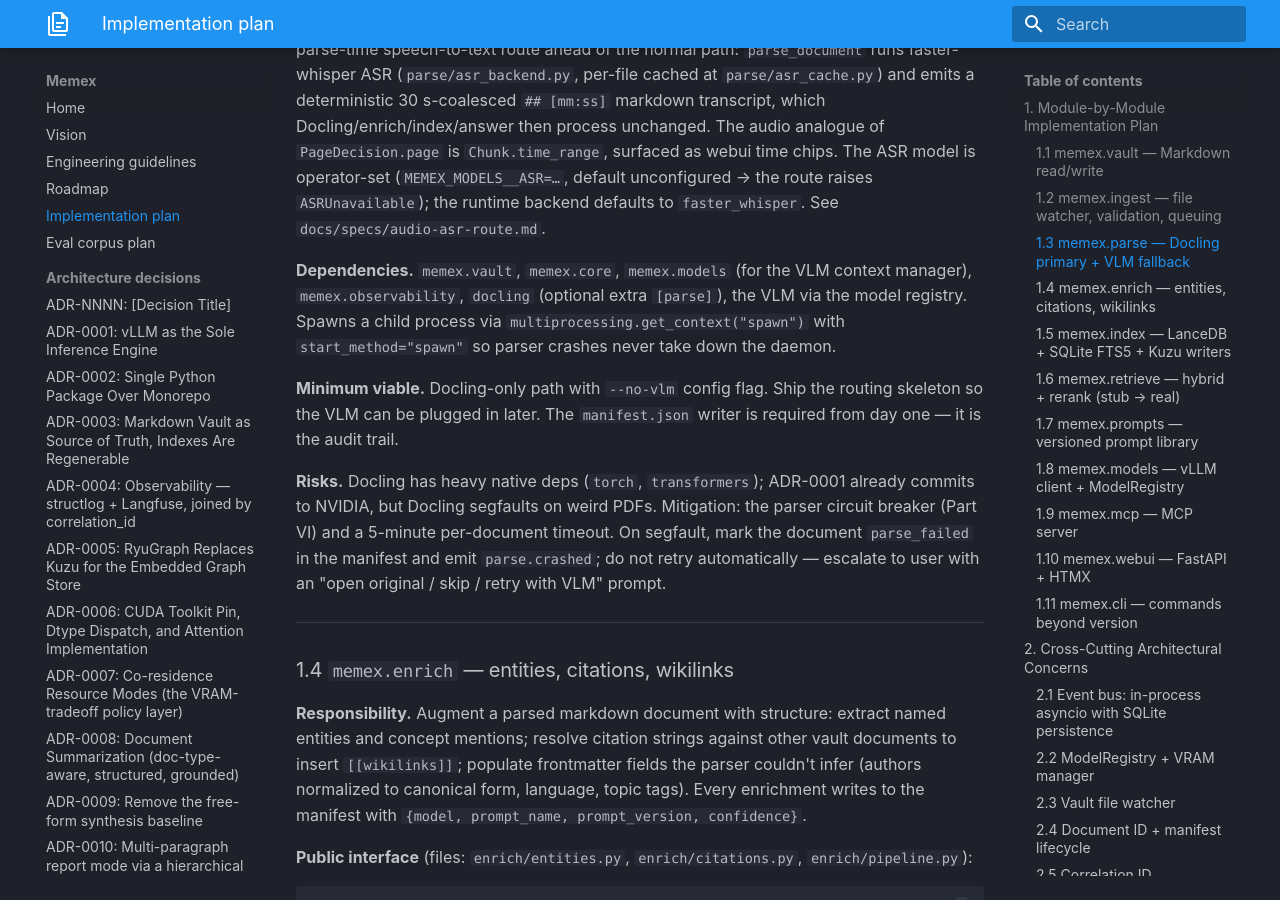
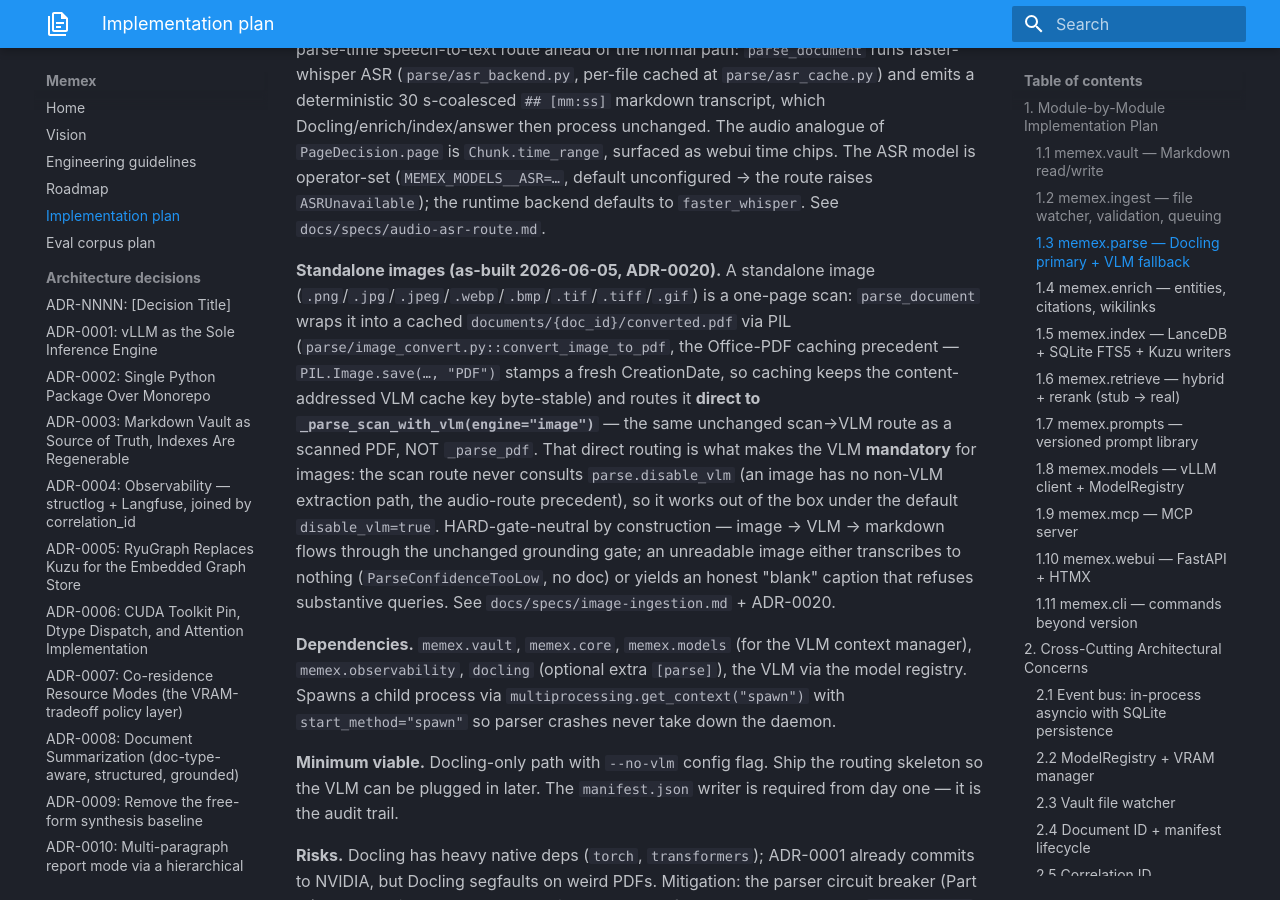
Before and after one commit to Zenetusken/memex, an MkDocs documentation site: the page built from docs/IMPLEMENTATION-PLAN.md, in a window 1280 px wide and 900 px high, scrolled down 4085 px. Built offline with MkDocs 1.6.1 and Material for MkDocs 9.7.7, drawn with Linux system fonts in a browser that asks for light colours.

Commit message:
docs: fix two image-ingestion (ADR-0020) doc inconsistencies
Surfaced + adversarially verified by an inconsistency-hunt pass over the docs the
image-ingestion merge touched:

- README.md: the blank-image claim still said an unreadable image "transcribes to
  nothing and is honestly refused" — the OLD wording corrected in the ADR/spec/ROADMAP
  but missed here. The live behaviour is HARD-gate-safe TWO ways (empty→ParseConfidence
  TooLow, OR the VLM's honest "blank" caption → a thin doc that refuses substantive
  queries). Reworded to match.
- docs/IMPLEMENTATION-PLAN.md: §1.3 (parse) documents the Office + Media routes but
  omitted the image route, despite line 3 referencing "ADRs 0001–0020". Added a
  "Standalone images (ADR-0020)" paragraph in the same style (cached converted.pdf →
  direct `_parse_scan_with_vlm(engine="image")` → VLM-mandatory by construction).

Docs-only; mkdocs --strict clean.

Co-Authored-By: Claude Opus 4.8 (1M context) <noreply@anthropic.com>

```diff
--- a/docs/IMPLEMENTATION-PLAN.md
+++ b/docs/IMPLEMENTATION-PLAN.md
@@ -127,6 +127,8 @@ async def parse_document(doc_id: str) -> ParseResult: ...
 **Office sources.** `.pptx`/`.docx`/`.xlsx` + their ODF cousins can't be rendered by pypdfium2 (the VLM + chart-OCR figure renderers are PDF-only), so `parse_document` converts an Office source to a cached `documents/{doc_id}/converted.pdf` via headless LibreOffice (`parse/office_convert.py`) and runs the FULL PDF pipeline on it — Docling + VLM + chart-OCR all operate on the PDF, so figure bboxes align and diagrams transcribe. The converted PDF is cached + reused so its bytes (hence the content-addressed VLM/chart-OCR cache keys) stay byte-stable across re-parses.
 
 **Media sources (as-built 2026-06-03, ADR-0017).** Audio (`.mp3`/`.wav`/`.m4a`/`.flac`/`.ogg`/…) and native VIDEO (`.mp4`/`.mov`/`.webm`) ingest through a parse-time speech-to-text route ahead of the normal path: `parse_document` runs faster-whisper ASR (`parse/asr_backend.py`, per-file cached at `parse/asr_cache.py`) and emits a deterministic 30 s-coalesced `## [mm:ss]` markdown transcript, which Docling/enrich/index/answer then process unchanged. The audio analogue of `PageDecision.page` is `Chunk.time_range`, surfaced as webui time chips. The ASR model is operator-set (`MEMEX_MODELS__ASR=…`, default unconfigured → the route raises `ASRUnavailable`); the runtime backend defaults to `faster_whisper`. See `docs/specs/audio-asr-route.md`.
+
+**Standalone images (as-built 2026-06-05, ADR-0020).** A standalone image (`.png`/`.jpg`/`.jpeg`/`.webp`/`.bmp`/`.tif`/`.tiff`/`.gif`) is a one-page scan: `parse_document` wraps it into a cached `documents/{doc_id}/converted.pdf` via PIL (`parse/image_convert.py::convert_image_to_pdf`, the Office-PDF caching precedent — `PIL.Image.save(…, "PDF")` stamps a fresh CreationDate, so caching keeps the content-addressed VLM cache key byte-stable) and routes it **direct to `_parse_scan_with_vlm(engine="image")`** — the same unchanged scan→VLM route as a scanned PDF, NOT `_parse_pdf`. That direct routing is what makes the VLM **mandatory** for images: the scan route never consults `parse.disable_vlm` (an image has no non-VLM extraction path, the audio-route precedent), so it works out of the box under the default `disable_vlm=true`. HARD-gate-neutral by construction — image → VLM → markdown flows through the unchanged grounding gate; an unreadable image either transcribes to nothing (`ParseConfidenceTooLow`, no doc) or yields an honest "blank" caption that refuses substantive queries. See `docs/specs/image-ingestion.md` + ADR-0020.
 
 **Dependencies.** `memex.vault`, `memex.core`, `memex.models` (for the VLM context manager), `memex.observability`, `docling` (optional extra `[parse]`), the VLM via the model registry. Spawns a child process via `multiprocessing.get_context("spawn")` with `start_method="spawn"` so parser crashes never take down the daemon.
 
```
Also changed, not shown: README.md (+1 -1 lines).
